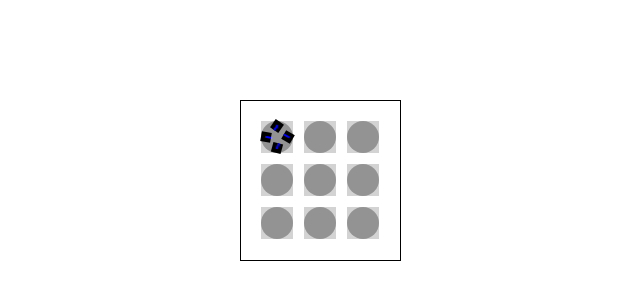
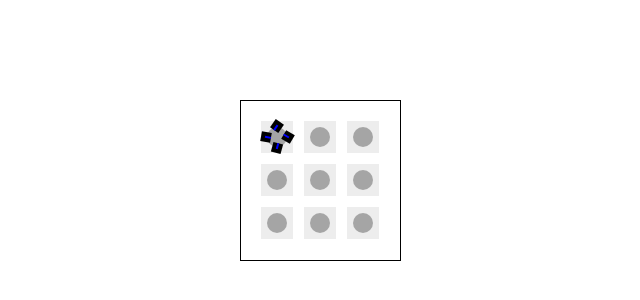
Before and after one commit to FaridSakhyzad/ig, a React (Create React App) app: page / in a window 1280 px wide. Shown: the part 220-520 px from the top of the page, without its empty margins (320-960 px from the left). Built offline with nearby package versions, Linux system fonts and the light colour scheme.

Commit message:
alpha 0.0.1 | Ballistics WIP

```diff
--- a/src/App.scss
+++ b/src/App.scss
@@ -1,6 +1,6 @@
 .App {
   height: 100vh;
-  width: 100%;
+  width: 100vw;
   display: flex;
   align-content: center;
   align-items: center;
@@ -10,157 +10,26 @@
   margin: auto;
   padding: 20px;
   outline: 1px solid #000000;
+}
 
-  .unitsLayer {
-    display: grid;
-    grid-template-rows: 33px 33px 33px;
-    grid-template-columns: 33px 33px 33px;
-    grid-row-gap: 10px;
-    grid-column-gap: 10px;
-  }
+:root {
+  --unit-width: 32px;
+  --unit-hitBox--radius: 10px;
+}
 
-  .unit {
-    width: 32px;
-    height: 32px;
-    display: flex;
-    align-items: center;
-    justify-content: center;
-    background: lightgray;
-    position: relative;
-  }
-
-  .unit-hitBox {
-    position: absolute;
-    left: 0;
-    top: 0;
-    background: rgba(0, 0, 0, 0.3);
-    width: 100%;
-    height: 100%;
-    border-radius: 50%;
-  }
-
-  .turret {
-    width: 10px;
-    height: 10px;
-    position: absolute;
-    background: black;
-    margin: auto;
-    transform-origin: center;
-
-    &.turret1 {
-      top: 0;
-      left: 0;
-      right: 0;
-    }
-
-    &.turret2 {
-      top: 0;
-      bottom: 0;
-      right: 0;
-    }
-
-    &.turret3 {
-      bottom: 0;
-      left: 0;
-      right: 0;
-    }
-
-    &.turret4 {
-      top: 0;
-      bottom: 0;
-      left: 0;
-    }
-  }
-
-  .weapon {
-    width: 2px;
-    height: 6px;
-    background: blue;
-    position: absolute;
-    bottom: 0;
-    left: 0;
-    right: 0;
-    margin: auto;
-
-    .gunpoint {
-      width: 0;
-      height: 0;
-      background: red;
-      margin: auto;
-    }
-  }
+.unitsLayer {
+  display: grid;
+  grid-template-rows: 33px 33px 33px;
+  grid-template-columns: 33px 33px 33px;
+  grid-row-gap: 10px;
+  grid-column-gap: 10px;
 }
 
 .projectileLayer {
-  /*
   position: absolute;
   left: 0;
   top: 0;
   width: 0;
   height: 0;
   z-index: 5;
-  */
 }
-
-.projectile {
-  display: flex;
-  position: absolute;
-  width: 0;
-  height: 0;
-  background: aliceblue;
-  align-items: center;
-  justify-content: center;
-  flex-direction: column;
-}
-
-.projectile-hitBox {
-  flex: 0 0 6px;
-  width: 6px;
-  height: 6px;
-  background: aqua;
-  opacity: 0.5;
-}
-
-.theBulletPivot {
-  position: absolute;
-  display: flex;
-  align-items: center;
-  justify-content: center;
-  flex: 1 0 0;
-
-  top: 80px;
-  left: 160px;
-  width: 0;
-  height: 0;
-}
-
-.theBullet {
-  background: black;
-  width: var(--width);
-  min-width: var(--width);
-  height: var(--height);
-  transform: rotateZ(var(--angle));
-  opacity: 0.7;
-}
-
-.theItemPivot {
-  position: absolute;
-  display: flex;
-  align-items: center;
-  justify-content: center;
-  flex: 1 0 0;
-
-  top: 40px;
-  left: 115px;
-  width: 0;
-  height: 0;
-}
-
-.theItem {
-  width: calc(var(--radius) * 2);
-  min-width: calc(var(--radius) * 2);
-  height: calc(var(--radius) * 2);
-  background: red;
-  border-radius: 50%;
-  opacity: 0.7;
-}
--- a/src/Playground/Projectile.jsx
+++ b/src/Components/Projectile/Projectile.jsx
@@ -2,9 +2,16 @@ import React, { useEffect, useState, useRef } from 'react';
 
 const PROJECTILE_MOVE_STEP = 1;
 
-const Projectile = ({ top, left, angle, speed }) => {
+const Projectile = ({ top, left, angle, parentId, speed }) => {
   const [ coordinates, setCoordinates ] = useState({ projectileX: left, projectileY: top,  });
   const [ isInFlight, setIsInFlight ] = useState(false);
+
+  const computedStyle = getComputedStyle(document.documentElement);
+
+  const unitRadius = parseInt(computedStyle.getPropertyValue('--unit-hitBox--radius'), 10);
+
+  const projectileWidth = parseInt(computedStyle.getPropertyValue('--projectile-hitBox--width'), 10);
+  const projectileHeight = parseInt(computedStyle.getPropertyValue('--projectile-hitBox--height'), 10);
 
   const coordinatesRef = useRef(coordinates);
   coordinatesRef.current = coordinates;
@@ -37,15 +44,6 @@ const Projectile = ({ top, left, angle, speed }) => {
       }, speed);
     }
   };
-
-  useEffect(() => {
-    if (isInFlight) {
-      return;
-    }
-
-    setIsInFlight(true);
-    increaseCoordinates({ coordinateX: left, coordinateY: top }, 40);
-  });
 
   const hasIntersection = (rectangle, circle) => {
     const { rectangleX, rectangleY, rectangleWidth, rectangleHeight, angle } = rectangle;
@@ -86,25 +84,33 @@ const Projectile = ({ top, left, angle, speed }) => {
   }
 
   const detectCollision = () => {
-    const units = document.querySelectorAll('.unit-hitBox');
+    const units = document.querySelectorAll('.unit-pivot');
 
     const { projectileX, projectileY } = coordinatesRef.current;
 
-    return !![ ...units ].find(unit => {
+    const searchUnits = [ ...units ]
+
+    searchUnits[parentId] = undefined;
+
+    return !!searchUnits.find(unit => {
+      if (!unit) {
+        return false;
+      }
+
       const { top: circleY, left: circleX, width } = unit.getBoundingClientRect();
 
       const rectangle = {
         rectangleX: projectileX,
         rectangleY: projectileY,
-        rectangleWidth: 6,
-        rectangleHeight: 6,
+        rectangleWidth: projectileWidth,
+        rectangleHeight: projectileHeight,
         angle,
       };
 
       const circle = {
-        circleX: circleX + width / 2,
-        circleY: circleY + width / 2,
-        radius: width / 2
+        circleX: circleX,
+        circleY: circleY,
+        radius: unitRadius
       };
 
       return hasIntersection(rectangle, circle);
@@ -112,6 +118,15 @@ const Projectile = ({ top, left, angle, speed }) => {
   }
 
   const { projectileX, projectileY } = coordinates;
+
+  useEffect(() => {
+    if (isInFlight) {
+      return;
+    }
+
+    setIsInFlight(true);
+    increaseCoordinates({ coordinateX: left, coordinateY: top }, 120);
+  });
 
   return (
     <div className="projectile" style={{ top: `${projectileY}px`, left: `${projectileX}px`, transform: `rotate(${angle}deg)` }}>
--- /dev/null
+++ b/src/Components/Projectile/Projectile.scss
@@ -0,0 +1,36 @@
+:root {
+  --projectile-hitBox--width: 6px;
+  --projectile-hitBox--height: 6px;
+}
+
+@media screen and (min-width: 375px) {
+  :root {
+    --projectile-hitBox--width: 6px;
+    --projectile-hitBox--height: 6px;
+  }
+}
+
+.projectile {
+  display: flex;
+  position: absolute;
+  width: 0;
+  height: 0;
+  background: aliceblue;
+  align-items: center;
+  justify-content: center;
+  flex-direction: column;
+  z-index: 100;
+}
+
+.projectile-hitBox {
+  flex: 0 0 var(--projectile-hitBox--width);
+  width: var(--projectile-hitBox--width);
+  height: var(--projectile-hitBox--height);
+  min-height: var(--projectile-hitBox--height);
+  background: aqua;
+  opacity: 1;
+}
+
+.projectile-image {
+
+}
--- /dev/null
+++ b/src/Components/Unit/Unit.jsx
@@ -0,0 +1,20 @@
+import React from 'react';
+
+const Unit = ({ turrets, id, onClickHandler }) => {
+  return (
+    <div className="unit-pivot" id={id}>
+      <div className="unit" onClick={(e) => onClickHandler(e, id)}>
+        <div className="unit-hitBox" />
+        {turrets && turrets.map(({ angle, name}, turretIndex) => (
+          <div className={`turret ${name}`} data-name={name} style={{ transform: `rotate(${angle}deg)` }} key={turretIndex}>
+            <div className="weapon">
+              <div className="gunpoint" />
+            </div>
+          </div>
+        ))}
+      </div>
+    </div>
+  )
+}
+
+export default Unit;
--- /dev/null
+++ b/src/Components/Unit/Unit.scss
@@ -0,0 +1,83 @@
+.unit-pivot {
+  display: flex;
+  align-items: center;
+  justify-content: center;
+  width: 0;
+  height: 0;
+  margin: auto;
+}
+
+.unit {
+  width: var(--unit-width);
+  min-width: var(--unit-width);
+  height: var(--unit-width);
+  display: flex;
+  align-items: center;
+  justify-content: center;
+  background: rgba(211, 211, 211, 0.4);
+  position: relative;
+}
+
+.unit-hitBox {
+  position: absolute;
+  left: 0;
+  top: 0;
+  right: 0;
+  bottom: 0;
+  margin: auto;
+  background: rgba(0, 0, 0, 0.3);
+  width: calc(var(--unit-hitBox--radius) * 2);
+  height: calc(var(--unit-hitBox--radius) * 2);
+  border-radius: 50%;
+}
+
+.turret {
+  width: 10px;
+  height: 10px;
+  position: absolute;
+  background: black;
+  margin: auto;
+  transform-origin: center;
+
+  &.turret1 {
+    top: 0;
+    left: 0;
+    right: 0;
+  }
+
+  &.turret2 {
+    top: 0;
+    bottom: 0;
+    right: 0;
+  }
+
+  &.turret3 {
+    bottom: 0;
+    left: 0;
+    right: 0;
+  }
+
+  &.turret4 {
+    top: 0;
+    bottom: 0;
+    left: 0;
+  }
+}
+
+.weapon {
+  width: 2px;
+  height: 6px;
+  background: blue;
+  position: absolute;
+  bottom: 0;
+  left: 0;
+  right: 0;
+  margin: auto;
+
+  .gunpoint {
+    width: 0;
+    height: 0;
+    background: red;
+    margin: auto;
+  }
+}
--- a/src/Playground/index.jsx
+++ b/src/Playground/index.jsx
@@ -1,5 +1,6 @@
-import React, {useEffect, useState} from 'react';
-import Projectile from './Projectile';
+import React, { useEffect, useState } from 'react';
+import Projectile from '../Components/Projectile/Projectile';
+import Unit from '../Components/Unit/Unit';
 
 const PROJECTILE_SPEED = 50; //ms per pixel
 
@@ -53,121 +54,37 @@ const Playground = () => {
 
       const { top, left } = gunpoint.getBoundingClientRect();
 
-      projectiles.push({ top, left, angle });
+      projectiles.push({ top, left, angle, parentId: id });
     })
 
     setProjectiles(projectiles);
   }
 
-  const BULLET_WIDTH = 20;
-  const BULLET_HEIGHT = 40;
-  const BULLET_ANGLE = 0;
-
-  const ITEM_RADIUS = 40;
-
-  const hasIntersection = (rectangle, circle) => {
-    const { rectangleX, rectangleY, rectangleWidth, rectangleHeight, angle } = rectangle;
-    const { circleX, circleY, radius } = circle;
-
-    const { nx: newCircleX, ny: newCircleY } = rotate(rectangleX, rectangleY, circleX, circleY, angle);
-
-    const centersDistanceX = rectangleX > newCircleX ? rectangleX - newCircleX : newCircleX - rectangleX;
-    const centersDistanceY = rectangleY > newCircleY ? rectangleY - newCircleY : newCircleY - rectangleY;
-
-    if (centersDistanceX >= ((rectangleWidth / 2) + radius)) {
-      return false;
-    }
-
-    if (centersDistanceY >= ((rectangleHeight / 2) + radius)) {
-      return false;
-    }
-
-    const closestCornerX = newCircleX < rectangleX ? rectangleX - (rectangleWidth / 2) : rectangleX + (rectangleWidth / 2);
-    const closestCornerY = newCircleY < rectangleY ? rectangleY - (rectangleHeight / 2) : rectangleX + (rectangleHeight / 2);
-
-    const deltaX = newCircleX < closestCornerX ? newCircleX - closestCornerX : closestCornerX - newCircleX;
-    const deltaY = newCircleY < closestCornerY ? newCircleY - closestCornerY : closestCornerY - newCircleY;
-
-    const cornerDistancePow = Math.pow(deltaX, 2) + Math.pow(deltaY, 2);
-
-    return cornerDistancePow < Math.pow(radius, 2);
-  }
-
-  const rotate = (cx, cy, x, y, angle) => {
-    const radians = (Math.PI / 180) * angle,
-      cos = Math.cos(radians),
-      sin = Math.sin(radians),
-      nx = (cos * (x - cx)) + (sin * (y - cy)) + cx,
-      ny = (cos * (y - cy)) - (sin * (x - cx)) + cy;
-
-    return { nx, ny };
-  }
-
-  useEffect(() => {
-    const bullet = document.querySelector('.theBulletPivot');
-    const item = document.querySelector('.theItemPivot');
-
-    const { top: rectangleY, left: rectangleX } = bullet.getBoundingClientRect();
-    const { top: circleY, left: circleX } = item.getBoundingClientRect();
-
-    const rectangle = {
-      rectangleX,
-      rectangleY,
-      rectangleWidth: BULLET_WIDTH,
-      rectangleHeight: BULLET_HEIGHT,
-      angle: BULLET_ANGLE,
-    };
-
-    const circle = {
-      circleX,
-      circleY,
-      radius: ITEM_RADIUS
-    };
-
-    const isIntersection = hasIntersection(rectangle, circle);
-  })
-
   return (
-    <>
-      <div className="theBulletPivot" style={{ display: 'none' }}>
-        <div
-          className="theBullet"
-          style={{ '--width': `${BULLET_WIDTH}px`, '--height': `${BULLET_HEIGHT}px`, '--angle': `${BULLET_ANGLE}deg` }}
-        />
-      </div>
-      <div className="theItemPivot" style={{ display: 'none' }}>
-        <div
-          className="theItem"
-          style={{ '--radius': `${ITEM_RADIUS}px` }}
-        />
-      </div>
-
-      <div className="field" id="field">
-        {projectiles.map(({ top, left, angle }, ixd) => (
+    <div className="field" id="field">
+      <div className="projectileLayer">
+        {projectiles.map(({ top, left, angle, parentId }, ixd) => (
           <Projectile
             key={ixd}
             top={top}
             left={left}
             angle={angle}
+            parentId={parentId}
             speed={PROJECTILE_SPEED}
           />
         ))}
-        <div className="unitsLayer">
-          {units.map(({ turrets }, itemIndex) => (
-            <div className="unit" id={itemIndex} key={itemIndex} onClick={(e) => onClick(e, itemIndex)}>
-              <div className="unit-hitBox" />
-              {turrets && turrets.map(({ angle, name}, emitterIndex) => (
-                <div className={`turret ${name}`} data-name={name} style={{ transform: `rotate(${angle}deg)` }} key={emitterIndex}>
-                  <div className="weapon">
-                    <div className="gunpoint" />
-                  </div>
-                </div>
-              ))}
-            </div>
-          ))}
-        </div>
       </div>
-    </>
+      <div className="unitsLayer">
+        {units.map(({ turrets }, itemIndex) => (
+          <Unit
+            key={itemIndex}
+            id={itemIndex}
+            turrets={turrets}
+            onClickHandler={onClick}
+          />
+        ))}
+      </div>
+    </div>
   )
 }
 
```
Also changed, not shown: src/App.js (+9 -1 lines).
